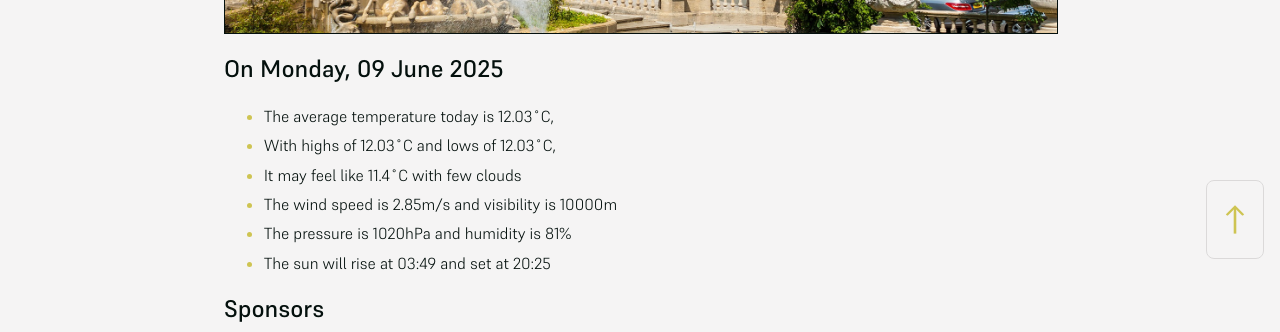
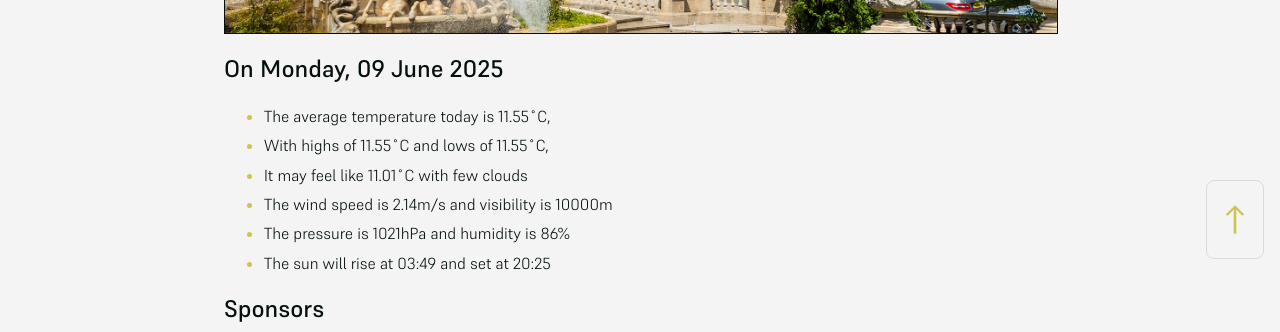
Before and after one commit to mat-0/cheltenham-open-data, a Jekyll site: the page built from index.md, in a window 1280 px wide. Shown: the part 625-957 px from the top of the page. Built offline with Jekyll 4.4.1, drawn with Linux system fonts in a browser that asks for light colours.

Commit message:
Updated 2025-06-09 02:33:05

```diff
--- a/index.md
+++ b/index.md
@@ -10,11 +10,11 @@ seo: Menu
 <!-- weather_marker starts -->
 ## On Monday, 09 June 2025
 
-- The average temperature today is 12.03˚C,
-- With highs of 12.03˚C and lows of 12.03˚C,
-- It may feel like 11.4˚C with few clouds
-- The wind speed is 2.85m/s and visibility is 10000m
-- The pressure is 1020hPa and humidity is 81%
+- The average temperature today is 11.55˚C,
+- With highs of 11.55˚C and lows of 11.55˚C,
+- It may feel like 11.01˚C with few clouds
+- The wind speed is 2.14m/s and visibility is 10000m
+- The pressure is 1021hPa and humidity is 86%
 - The sun will rise at 03:49 and set at 20:25
 
 <!-- weather_marker ends -->
```
Also changed, not shown: _data/flood.json (+4 -4 lines), _pages/news.md (+4 -4 lines).
